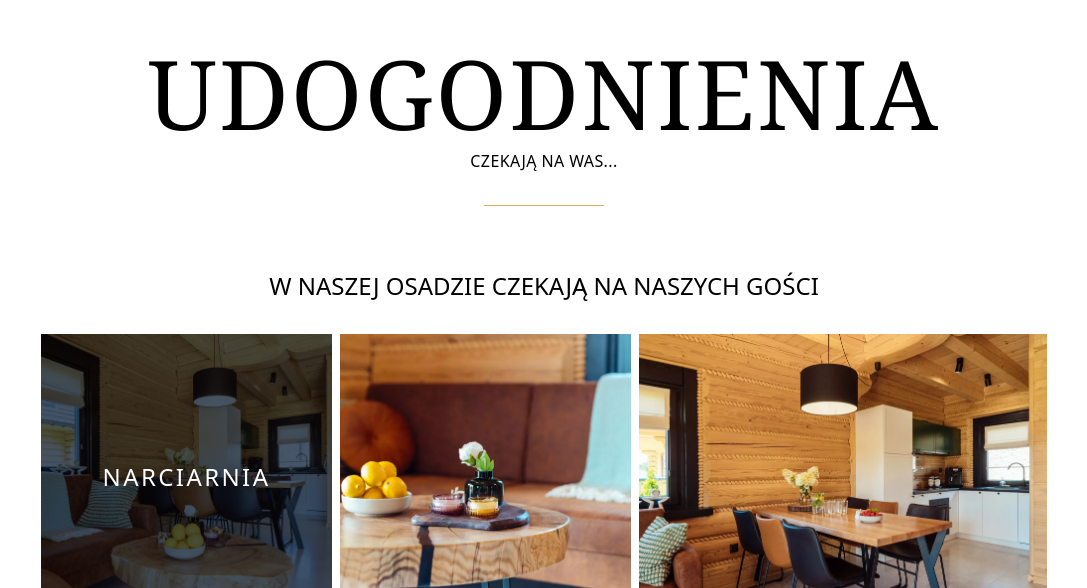
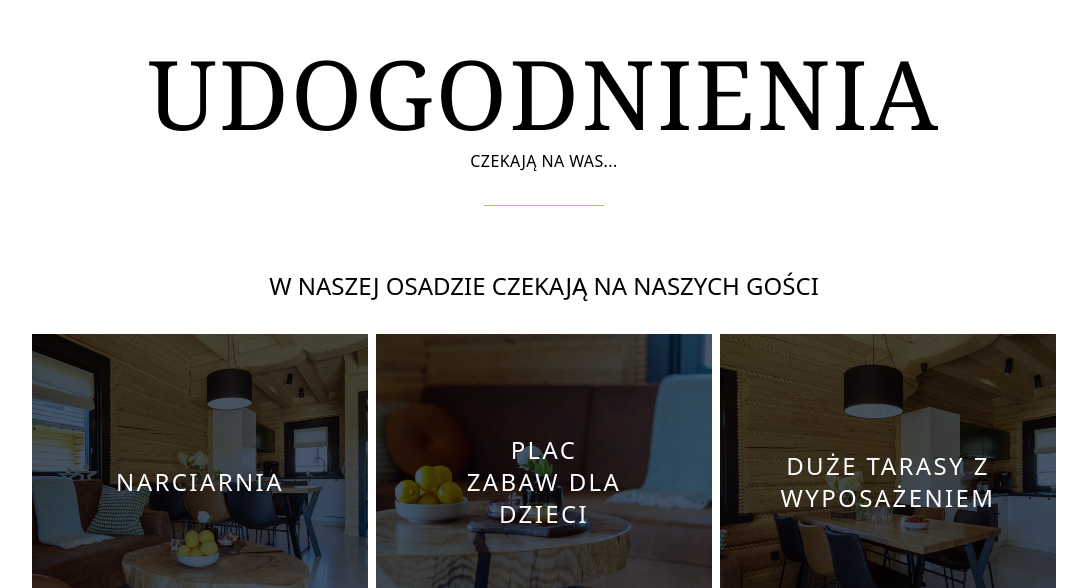
Before and after one commit to PawelJadach/raspberry-page, a Next.js app: page / in a window 1280 px wide. Shown: the part 2212-2800 px from the top of the page, without its empty margins (96-1183 px from the left). Built offline with nearby package versions, Linux system fonts and the light colour scheme.

Commit message:
Add Facilites section

```diff
--- /dev/null
+++ b/src/components/Facilitie.tsx
@@ -0,0 +1,32 @@
+import Image from "next/image";
+import React from "react";
+import { motion } from "framer-motion";
+
+type FacilitieProps = {
+	src: string;
+	alt: string;
+	text: string;
+	custom: number;
+};
+
+const item = {
+	visible: (i: number) => ({
+		opacity: 1,
+		scale: 1,
+		transition: {
+			delay: 1.5 + i * 0.2,
+			ease: "easeOut",
+			duration: 1,
+		},
+	}),
+	hidden: { opacity: 0, scale: 0 },
+};
+
+export default function Facilitie({ src, alt, text, custom }: FacilitieProps) {
+	return (
+		<motion.div custom={custom} variants={item} initial="hidden" viewport={{ once: true }} whileInView="visible" className="bg-slate-600 relative">
+			<Image fill style={{ objectFit: "cover", mixBlendMode: "multiply" }} src={src} alt={alt} />
+			<h3 className="absolute text-white text-2xl tracking-widest text-center left-1/2 translate-x-[-50%] top-1/2 translate-y-[-50%] uppercase">{text}</h3>
+		</motion.div>
+	);
+}
--- a/src/components/Facilities.tsx
+++ b/src/components/Facilities.tsx
@@ -1,58 +1,117 @@
 "use client";
 import React from "react";
 import SectionHeader from "./SectionHeader";
-import Image from "next/image";
+import Facilitie from "./Facilitie";
+import { motion } from "framer-motion";
+
+const facilitiesData = {
+	top: [
+		{
+			src: "/facilities/1-min.webp",
+			text: "Narciarnia",
+			alt: "Narciarnia",
+		},
+		{
+			src: "/facilities/2-min.webp",
+			text: "Plac zabaw dla dzieci",
+			alt: "Plac zabaw dla dzieci",
+		},
+		{
+			src: "/facilities/3-min.webp",
+			text: "Duże tarasy z wyposażeniem",
+			alt: "Duże tarasy z wyposażeniem",
+		},
+		{
+			src: "/facilities/4-min.webp",
+			text: "Prywatne balie ogrzewane drewnem",
+			alt: "Prywatne balie ogrzewane drewnem",
+		},
+		{
+			src: "/facilities/5-min.webp",
+			text: "Duża wiata z paleniskiem",
+			alt: "Duża wiata z paleniskiem",
+		},
+		{
+			src: "/facilities/6-min.webp",
+			text: "Prywatne grille oraz drewno do balii",
+			alt: "Prywatne grille oraz drewno do balii",
+		},
+	],
+	bottom: [
+		{
+			src: "/facilities/7-min.webp",
+			text: "Taras z widokiem",
+			alt: "Taras z widokiem",
+		},
+		{
+			src: "/facilities/8-min.webp",
+			text: "Zestaw ręczników i szlafroków",
+			alt: "Zestaw ręczników i szlafroków",
+		},
+		{
+			src: "/facilities/9-min.webp",
+			text: "Płytę indukcyjną, pierkarnik i zmywarkę",
+			alt: "Płytę indukcyjną, pierkarnik i zmywarkę",
+		},
+		{
+			src: "/facilities/10-min.webp",
+			text: "Smart TV z wifi",
+			alt: "Smart TV z wifi",
+		},
+		{
+			src: "/facilities/11-min.webp",
+			text: "Kominek z drewnem na opał",
+			alt: "Kominek z drewnem na opał",
+		},
+		{
+			src: "/facilities/6-min.webp",
+			text: "Ekspres do kawy na ziarna",
+			alt: "Ekspres do kawy na ziarna",
+		},
+	],
+};
 
 export default function Facilities() {
 	return (
 		<div className="px-2 py-20 md:p-32">
 			<SectionHeader header="Udogodnienia" subheader="Czekają na was..." />
-			<h3 className="text-center mt-16 text-2xl">W NASZEJ OSADZIE CZEKAJĄ NA NASZYCH GOŚCI</h3>
-			<div className="mx-auto grid grid-cols-[291px_291px_408px] gap-2 h-[286px] justify-center mt-8">
-				<div className="bg-slate-600 relative">
-					<Image fill style={{ objectFit: "cover", mixBlendMode: "multiply" }} src="/facilities/1-min.webp" alt="Image" />
-					<h3 className="absolute text-white text-2xl tracking-widest text-center left-1/2 translate-x-[-50%] top-1/2 translate-y-[-50%] uppercase">Narciarnia</h3>
-				</div>
-				<div className="bg-slate-600 relative">
-					<Image fill style={{ objectFit: "cover" }} src="/facilities/2-min.webp" alt="Image" />
-				</div>
-				<div className="bg-slate-600 relative">
-					<Image fill style={{ objectFit: "cover" }} src="/facilities/3-min.webp" alt="Image" />
-				</div>
+			<motion.h3
+				initial={{ translateX: 100, opacity: 0 }}
+				whileInView={{ translateX: 0, opacity: 1 }}
+				transition={{
+					type: "spring",
+					stiffness: 100,
+					damping: 20,
+					delay: 1,
+				}}
+				viewport={{ once: true }}
+				className="text-center mt-16 text-2xl"
+			>
+				W NASZEJ OSADZIE CZEKAJĄ NA NASZYCH GOŚCI
+			</motion.h3>
+			<div className="mx-auto grid grid-cols-2 grird-rows-3 md:grid-cols-3 md:grid-rows-2 gap-2 h-[600px] justify-center mt-8  max-w-screen-lg">
+				{facilitiesData.top.map((facilitie, index) => (
+					<Facilitie custom={index} key={facilitie.alt} src={facilitie.src} text={facilitie.text} alt={facilitie.alt} />
+				))}
 			</div>
-			<div className="mx-auto grid grid-cols-[408px_291px_291px] gap-2 h-[286px] justify-center mt-2">
-				<div className="bg-slate-600 relative">
-					<Image fill style={{ objectFit: "cover" }} src="/facilities/4-min.webp" alt="Image" />
-				</div>
-				<div className="bg-slate-600 relative">
-					<Image fill style={{ objectFit: "cover" }} src="/facilities/5-min.webp" alt="Image" />
-				</div>
-				<div className="bg-slate-600 relative">
-					<Image fill style={{ objectFit: "cover" }} src="/facilities/6-min.webp" alt="Image" />
-				</div>
-			</div>
-			<h3 className="text-center mt-16 text-2xl">W KAŻDYM DOMKU GOŚCIE MAJĄ DO DYSPOZYCJI</h3>
-			<div className="mx-auto grid grid-cols-[291px_291px_408px] gap-2 h-[286px] justify-center mt-8">
-				<div className="bg-slate-600 relative">
-					<Image fill style={{ objectFit: "cover" }} src="/facilities/7-min.webp" alt="Image" />
-				</div>
-				<div className="bg-slate-600 relative">
-					<Image fill style={{ objectFit: "cover" }} src="/facilities/8-min.webp" alt="Image" />
-				</div>
-				<div className="bg-slate-600 relative">
-					<Image fill style={{ objectFit: "cover" }} src="/facilities/9-min.webp" alt="Image" />
-				</div>
-			</div>
-			<div className="mx-auto grid grid-cols-[408px_291px_291px] gap-2 h-[286px] justify-center mt-2">
-				<div className="bg-slate-600 relative">
-					<Image fill style={{ objectFit: "cover" }} src="/facilities/10-min.webp" alt="Image" />
-				</div>
-				<div className="bg-slate-600 relative">
-					<Image fill style={{ objectFit: "cover" }} src="/facilities/11-min.webp" alt="Image" />
-				</div>
-				<div className="bg-slate-600 relative">
-					<Image fill style={{ objectFit: "cover" }} src="/facilities/3-min.webp" alt="Image" />
-				</div>
+			<motion.h3
+				initial={{ translateX: 100, opacity: 0 }}
+				whileInView={{ translateX: 0, opacity: 1 }}
+				transition={{
+					type: "spring",
+					stiffness: 100,
+					damping: 20,
+					delay: 1,
+				}}
+				viewport={{ once: true }}
+				className="text-center mt-16 text-2xl"
+			>
+				W KAŻDYM DOMKU GOŚCIE MAJĄ DO DYSPOZYCJI
+			</motion.h3>
+			<div className="mx-auto grid grid-cols-2 grird-rows-3 md:grid-cols-3 md:grid-rows-2 gap-2 h-[600px] justify-center mt-8  max-w-screen-lg">
+				{facilitiesData.bottom.map((facilitie, index) => (
+					<Facilitie custom={index} key={facilitie.alt} src={facilitie.src} text={facilitie.text} alt={facilitie.alt} />
+				))}
 			</div>
 		</div>
 	);
--- a/src/components/Hero.tsx
+++ b/src/components/Hero.tsx
@@ -18,10 +18,10 @@ export default function Hero() {
 						damping: 20,
 					}}
 				>
-					<Image alt="Hero image" fill={true} src="/hero-image-min.webp" />
+					<Image alt="Hero image" style={{ objectFit: "cover" }} fill={true} src="/hero-image-min.webp" />
 				</motion.div>
 
-				<div className="absolute top-[64px] left-1/2 translate-x-[-50%] w-full z-10 flex flex-col items-center text-white">
+				<div className="absolute top-1/2 left-1/2 translate-x-[-50%] translate-y-[-50%] w-full z-10 flex flex-col items-center text-white">
 					<motion.div
 						initial={{ scale: 0, opacity: 0 }}
 						animate={{ opacity: 1, scale: 1 }}
```
